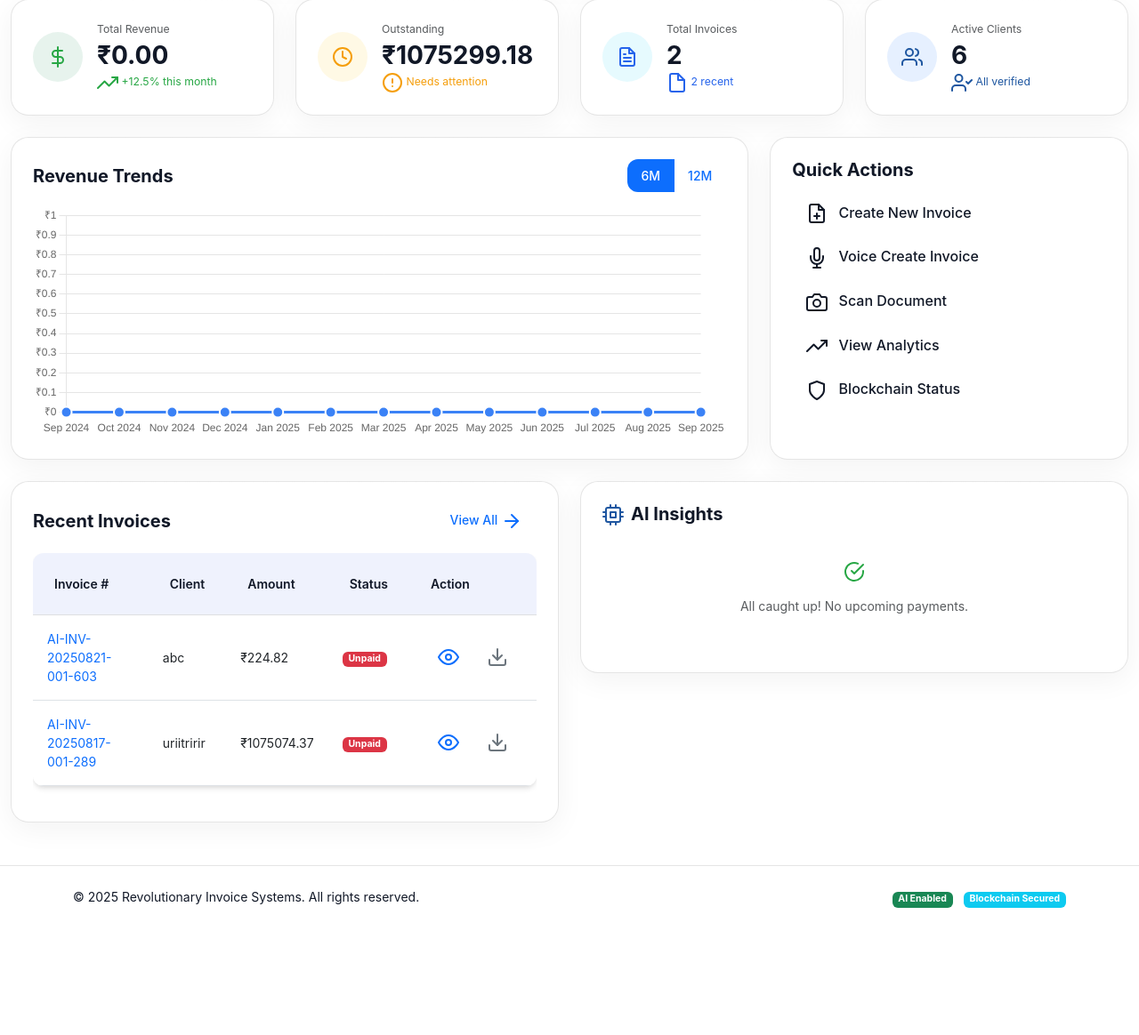
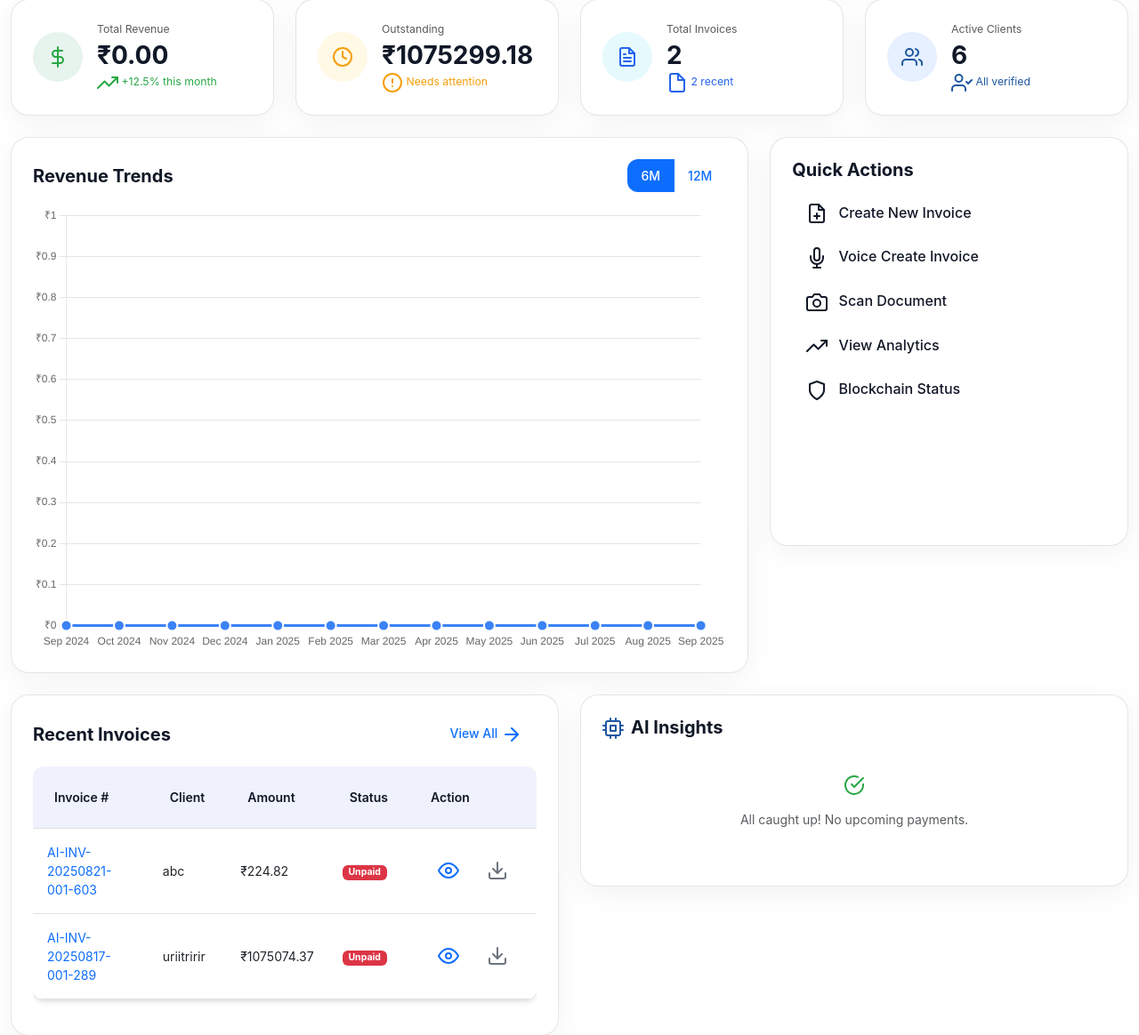
Before and after one commit to ItsmeDareEvil/invoice-ai-based, a Flask app: page / in a window 1280 px wide. Shown: the part 233-1397 px from the top of the page at 89% size. Before the commit the page ends 1254 px from the top, so only its background shows below. Run offline with Flask 3, Linux system fonts and the light colour scheme; a user stored in the database is signed in; data comes from the database, SQL or seed files in the repository.

Commit message:
map issues resolved

```diff
--- a/invoice/InvoicePro/routes.py
+++ b/invoice/InvoicePro/routes.py
@@ -2,7 +2,7 @@
 import json
 import logging
 from datetime import datetime
-from flask import render_template, request, redirect, url_for, flash, jsonify, send_file, session, abort
+from flask import render_template, request, redirect, url_for, flash, jsonify, send_file, session, abort, Flask
 from werkzeug.utils import secure_filename
 from sqlalchemy import func, and_, or_, extract, desc
 from sqlalchemy.orm import joinedload
@@ -566,6 +566,17 @@
     return render_template('create_reminder.html', title='Create Reminder')
 
 
+@app.route('/api/export/excel')
+def export_excel():
+    # Example: You can dynamically generate the file or use a static file
+    # Get query params if needed
+    param1 = request.args.get('param1', '')
+
+    # Path to your Excel file (can be generated dynamically)
+    file_path = 'data.xlsx'  # make sure this file exists
+    return send_file(file_path, as_attachment=True, download_name='data.xlsx')
+
+
 # API Routes for AJAX and Advanced Features
 
 @app.route('/api/voice_command', methods=['POST'])
--- a/invoice/InvoicePro/templates/analytics.html
+++ b/invoice/InvoicePro/templates/analytics.html
@@ -125,8 +125,8 @@
     </div>
 
     <!-- chart container -->
-    <div class="chart-container">
-      <canvas id="revenueProfitChart"></canvas>
+    <div class="chart-container" style="height: 500px">
+      <canvas id="revenueProfitChart"  height="400"></canvas>
     </div>
   </div>
 </div>
--- a/invoice/InvoicePro/templates/dashboard.html
+++ b/invoice/InvoicePro/templates/dashboard.html
@@ -110,7 +110,8 @@
 <div class="row mb-4 align-items-stretch">
     <!-- Revenue Chart (Left Column) -->
     <div class="col-lg-8">
-        <div class="glass-card p-4 h-100" style="max-height: 460px; overflow-y: auto;">
+        <div class="glass-card p-4 h-100" style="max-height: 900px; overflow-y: auto;">
+
             <div class="d-flex justify-content-between align-items-center mb-3">
                 <h5 class="fw-bold mb-0">Revenue Trends</h5>
                 <div class="btn-group" role="group">
@@ -122,8 +123,8 @@
                 </div>
             </div>
             <!-- Chart Canvas with fixed height -->
-            <div style="height: 260px;">
-                <canvas id="revenueChart" height="260"></canvas>
+            <div style="height: 500px;">
+                <canvas id="revenueChart" height="400"></canvas>
             </div>
         </div>
     </div>
```
Also changed, not shown: invoice/InvoicePro/templates/invoice_management.html (+7 -2 lines).
